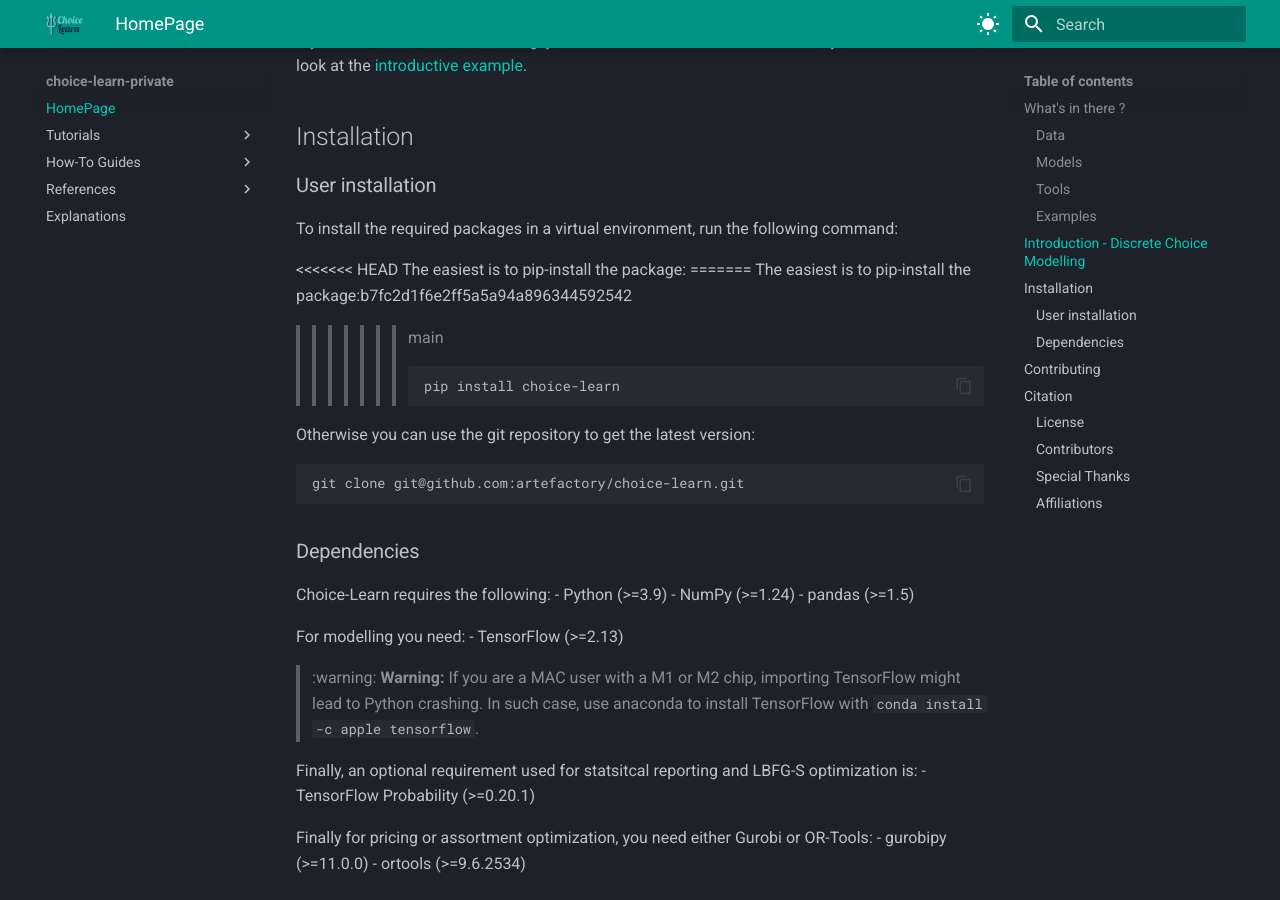
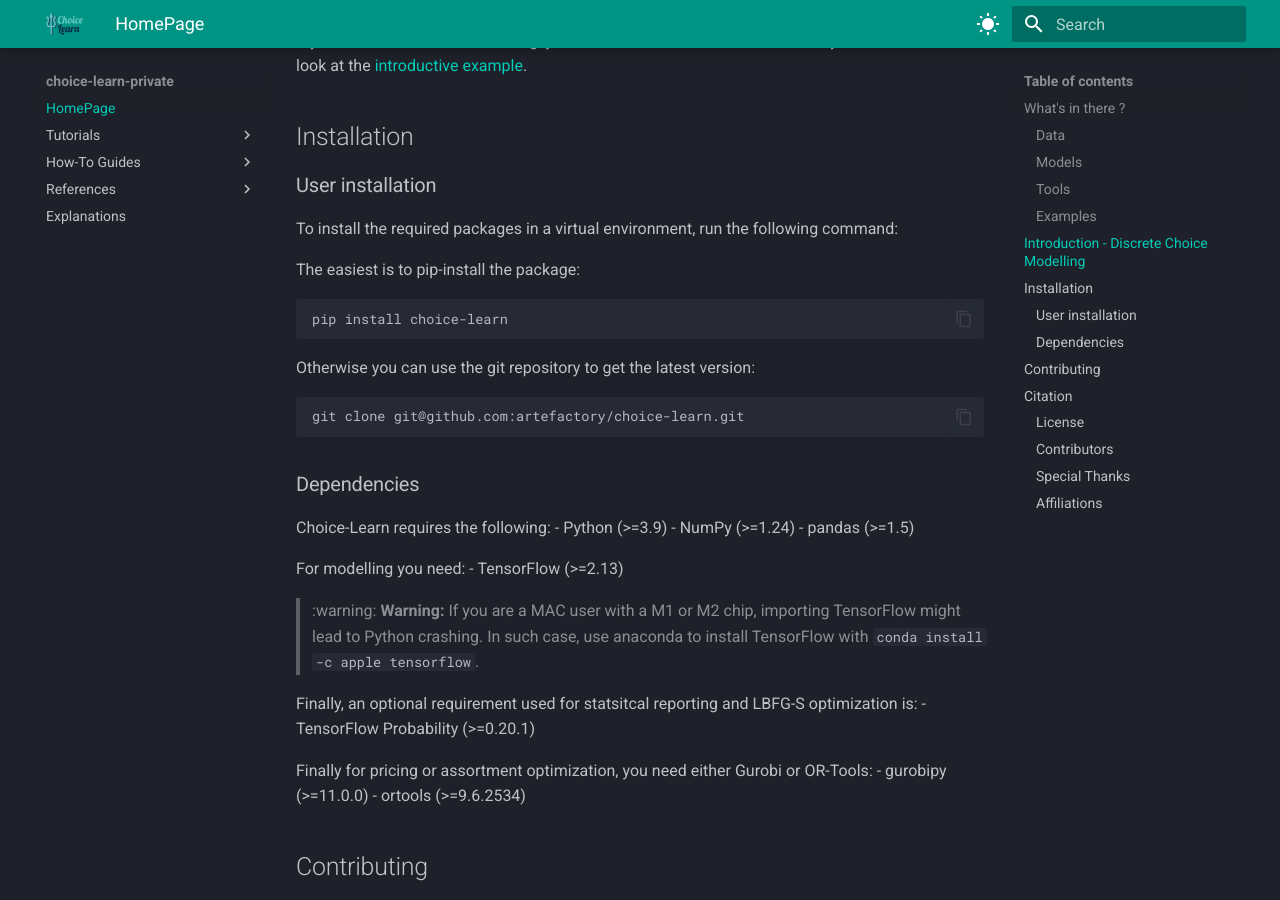
Before and after one commit to artefactory/choice-learn, an MkDocs documentation site: the page built from docs/index.md, in a window 1280 px wide and 900 px high, scrolled down 2156 px. Built offline with MkDocs 1.6.1 and Material for MkDocs 9.7.7, drawn with Linux system fonts in a browser that asks for light colours.

Commit message:
small fix

````diff
--- a/docs/index.md
+++ b/docs/index.md
@@ -74,11 +74,7 @@
 
 To install the required packages in a virtual environment, run the following command:
 
-<<<<<<< HEAD
 The easiest is to pip-install the package:
-=======
-The easiest is to pip-install the package:b7fc2d1f6e2ff5a5a94a896344592542
->>>>>>> main
 ```bash
 pip install choice-learn
 ```
````
